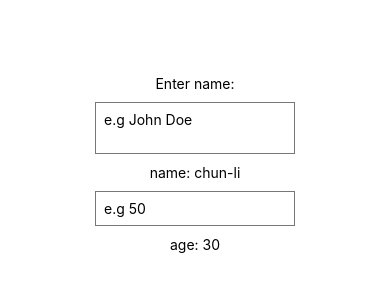
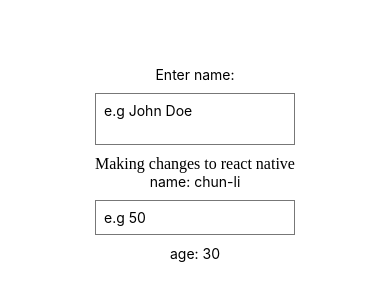
Before and after one commit to nwabuezenonso/learning-react_native, a React Native app in the folder myproject/: screen / in a window 390 px wide. Shown: the part 258-558 px from the top of the page. Built offline with nearby package versions, Linux system fonts and the light colour scheme.

Commit message:
making small commit

```diff
--- a/myproject/App.js
+++ b/myproject/App.js
@@ -17,6 +17,7 @@
         placeholder='e.g John Doe'
         onChangeText={(val) => setName(val)}
       />
+      <View>Making changes to react native</View>
      <Text>name: {name}</Text>
      <TextInput
         keyboardType='numeric'
```
